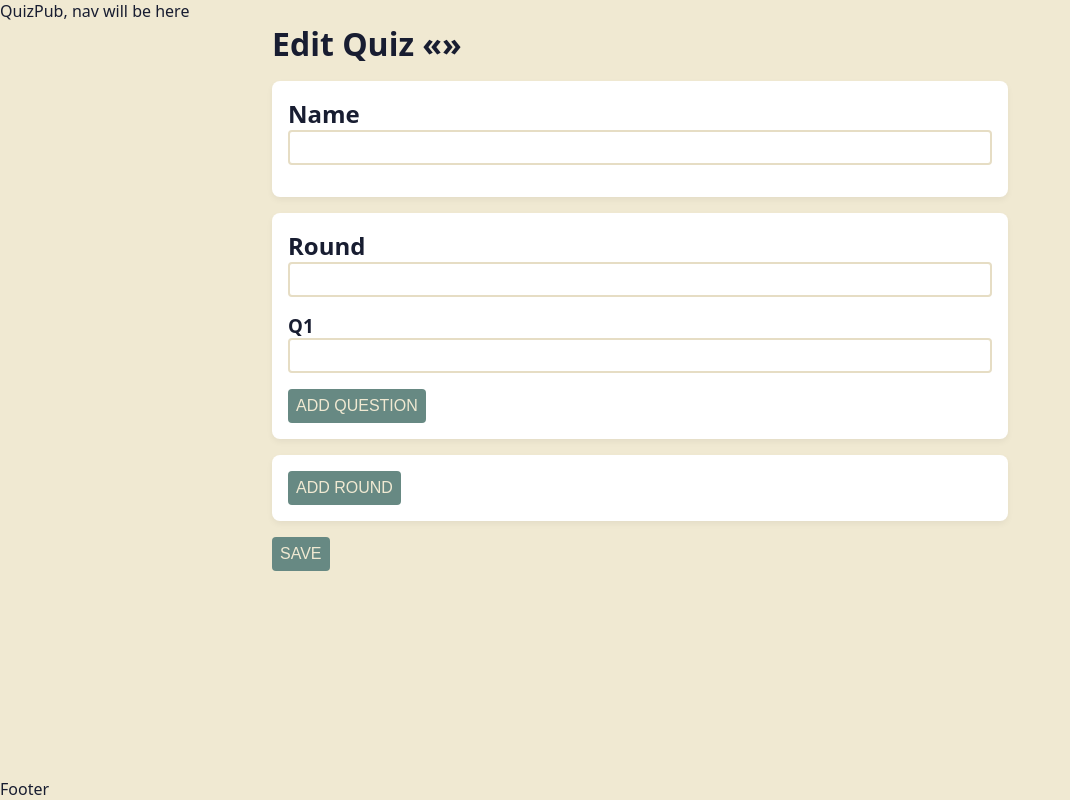
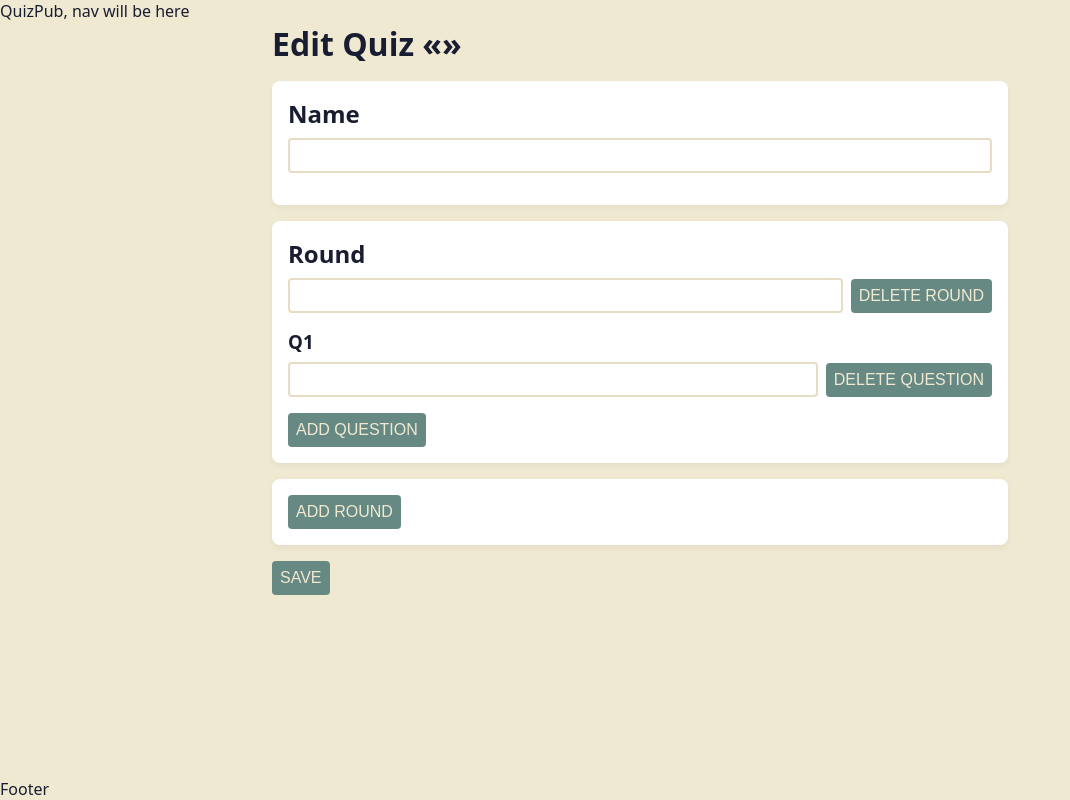
Before and after one commit to culas/quiz-pub, a SvelteKit app in the folder client/: page /1/edit in a window 1280 px wide. Both pictures are taken after typing "Sample" into the empty fields and a click on the button "ADD ROUND". Shown: the whole page, without its empty margins (0-1070 px from the left). Built offline with nearby package versions, Linux system fonts and the light colour scheme.

Commit message:
add buttons to remove questions and rounds

```diff
--- a/client/src/routes/[code]/edit/+page.svelte
+++ b/client/src/routes/[code]/edit/+page.svelte
@@ -20,6 +20,16 @@
 		quiz.rounds = quiz.rounds.map((r, i) => (i === rIdx ? round : r));
 	}
 
+	function removeQuestion(rIdx: number, qIdx: number): any {
+		quiz.rounds = quiz.rounds.map((r, i) =>
+			i === rIdx ? { ...r, questions: r.questions.filter((_, i) => i !== qIdx) } : r
+		);
+	}
+
+	function removeRound(rIdx: number): any {
+		quiz.rounds = quiz.rounds.filter((_, i) => i !== rIdx);
+	}
+
 	function save() {
 		quiz.date = Date.now();
 		$saves = [...$saves.filter((q) => q.id !== quiz.id), quiz];
@@ -40,20 +50,42 @@
 		<label>
 			<h2>Round</h2>
 			<input type="text" bind:value={round.name} />
+			<button on:click={() => removeRound(rIdx)}>delete round</button>
 		</label>
 
 		{#each round.questions as question, qIdx}
 			<label>
 				<h3>Q{qIdx + 1}</h3>
 				<input type="text" bind:value={question} />
+				<button on:click={() => removeQuestion(rIdx, qIdx)}>delete question</button>
 			</label>
 		{/each}
-		<button on:click={() => addQuestion(rIdx)}>Add question</button>
+		<button on:click={() => addQuestion(rIdx)}>add question</button>
 	</section>
 {/each}
 
 <section>
-	<button on:click={addRound}>Add round</button>
+	<button on:click={addRound}>add round</button>
 </section>
 
-<button on:click={save}>Save</button>
+<button on:click={save}>save</button>
+
+<style>
+	label {
+		display: flex;
+		flex-wrap: wrap;
+		align-items: flex-end;
+		margin-bottom: 1rem;
+		gap: 0.5rem;
+	}
+
+	label h2,
+	label h3 {
+		width: 100%;
+	}
+
+	label input {
+		width: auto;
+		flex-grow: 1;
+	}
+</style>
--- a/client/static/global.css
+++ b/client/static/global.css
@@ -38,7 +38,6 @@ button,
 
 input {
 	width: 100%;
-	margin-bottom: 1rem;
 	border: 2px solid var(--color-light);
 	background-color: var(--color-white);
 }
```
